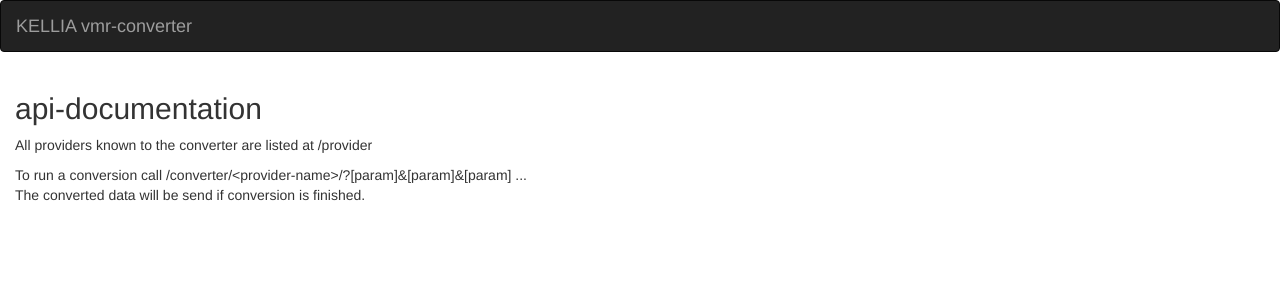
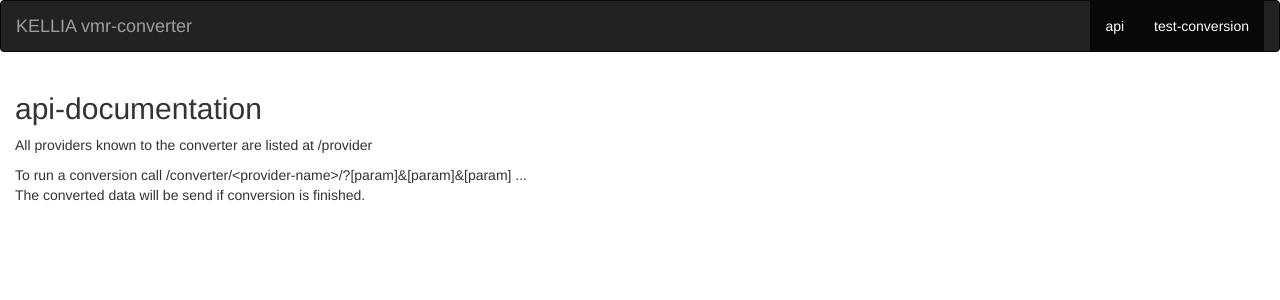
Before and after one commit to KELLIA/vmr_converter, a Flask app: page / in a window 1280 px wide. Shown: the top 300 px of the page. Run offline with Flask 2, Linux system fonts and the light colour scheme; some libraries are stand-ins or nearby versions.

Commit message:
finished README and integrated navbar

```diff
--- a/templates/base.html
+++ b/templates/base.html
@@ -30,9 +30,21 @@
     <nav class="navbar navbar-inverse">
       <div class="container-fluid">
         <div class="navbar-header">
-
+          <button type="button" class="navbar-toggle collapsed" data-toggle="collapse" data-target="#bs-example-navbar-collapse-1" aria-expanded="false">
+            <span class="sr-only">Toggle navigation</span>
+            <span class="icon-bar"></span>
+            <span class="icon-bar"></span>
+            <span class="icon-bar"></span>
+          </button>
           <a class="navbar-brand" href="/">KELLIA vmr-converter</a>
         </div>
+        <div class="collapse navbar-collapse" id="bs-example-navbar-collapse-1">
+          <ul class="nav navbar-nav navbar-right">
+            <li class="active"><a href="/provider">api</a></li>
+            <li class="active"><a href="/converter/vmr/">test-conversion</a></li>
+
+          </ul>
+        </div><!-- /.navbar-collapse -->
 
       </div><!-- /.container-fluid -->
     </nav>
```
Also changed, not shown: README.md.
